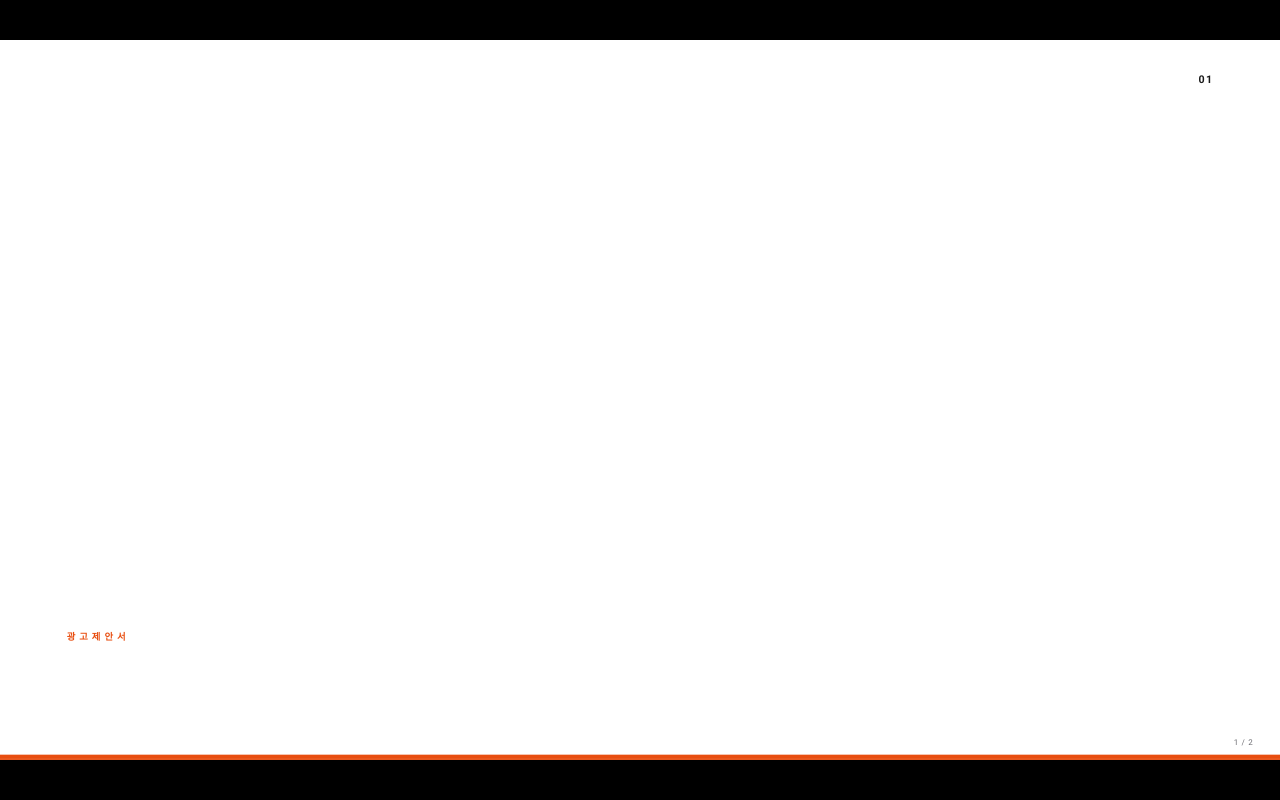
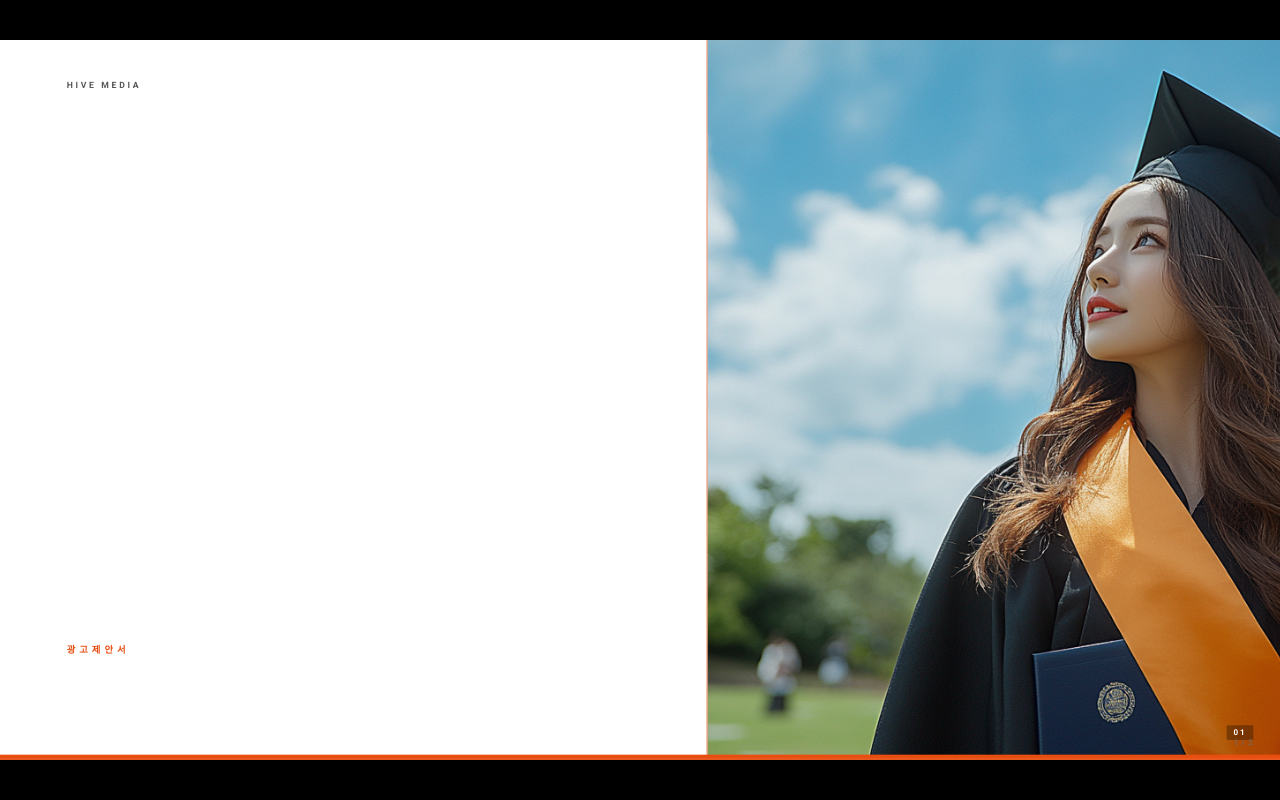
Before and after one commit to minjunbyeon-netizen/service-adproposal-js, a Flask app: template templates/presentation_clean.html in a window 1280 px wide. Run offline with Flask 3, Linux system fonts and the light colour scheme; the template is opened without the code that fills it, so the values that code supplies are empty.

Commit message:
feat: 표지 Half-split 레이아웃 (B안) — 좌측 텍스트 / 우측 졸업생 이미지

```diff
--- a/templates/presentation_clean.html
+++ b/templates/presentation_clean.html
@@ -83,16 +83,20 @@ body{font-family:'Roboto','Noto Sans KR',-apple-system,sans-serif;font-weight:40
 .slide{position:absolute;top:0;left:0;width:100%;height:100%;display:flex;flex-direction:column;justify-content:center;overflow:hidden;visibility:hidden;opacity:0}
 .slide.active{visibility:visible;opacity:1}
 
-/* 커버 */
-.slide-cover{background:#fff;padding:60px 100px;justify-content:flex-end}
+/* 커버 (B안 Half-split) */
+.slide-cover{background:#fff;padding:0;overflow:hidden}
+.cover-split{display:flex;width:100%;height:100%}
+.cover-left{flex:1;padding:80px 100px;display:flex;flex-direction:column;justify-content:flex-end;border-right:1px solid #E84E10;position:relative}
+.cover-right{flex:1;overflow:hidden;background:#F5F5F5}
+.cover-right img{width:100%;height:100%;object-fit:cover;display:block}
 .cover-logo{position:absolute;top:52px;left:100px;height:52px;width:auto;object-fit:contain}
-.cover-agency{position:absolute;top:60px;right:100px;font-size:13px;color:#58595B;letter-spacing:1px}
-.cover-body{padding-bottom:80px}
+.cover-agency{position:absolute;top:60px;left:100px;font-size:13px;color:#58595B;letter-spacing:4px;font-weight:700}
+.cover-body{padding-bottom:40px}
 .cover-label{font-size:14px;color:#E84E10;letter-spacing:6px;text-transform:uppercase;font-weight:700;margin-bottom:24px}
-.cover-title{font-size:120px;font-weight:700;line-height:0.95;color:#1A1A1A;margin-bottom:36px;word-break:keep-all;letter-spacing:-3px}
-.cover-meta{font-size:18px;color:#58595B;line-height:1.9;letter-spacing:0.5px}
-.cover-bar{position:absolute;bottom:0;left:0;right:0;height:8px;background:#E84E10}
-.cover-pagenum{position:absolute;top:50px;right:100px;font-size:16px;font-weight:700;color:#1A1A1A;letter-spacing:2px}
+.cover-title{font-size:96px;font-weight:700;line-height:0.95;color:#1A1A1A;margin-bottom:36px;word-break:keep-all;letter-spacing:-3px}
+.cover-meta{font-size:17px;color:#58595B;line-height:1.9;letter-spacing:0.3px}
+.cover-bar{position:absolute;bottom:0;left:0;right:0;height:8px;background:#E84E10;z-index:10}
+.cover-pagenum{position:absolute;bottom:30px;right:40px;font-size:12px;font-weight:700;color:#fff;letter-spacing:3px;z-index:10;background:rgba(0,0,0,0.3);padding:4px 10px;border-radius:2px}
 
 /* 디바이더 -- 주황 배경, 텍스트만 */
 .slide-divider{background:#E84E10;padding:0;justify-content:center;align-items:center}
@@ -273,6 +277,9 @@ body{font-family:'Roboto','Noto Sans KR',-apple-system,sans-serif;font-weight:40
 <div class="deck" id="deck">
 
 <div class="slide slide-cover active">
+  <div class="cover-split">
+    <div class="cover-left">
+      <div class="cover-agency">HIVE MEDIA</div>
       <div class="cover-body">
         <div class="cover-label">광고제안서</div>
         <div class="cover-title">{{ title }}</div>
@@ -281,6 +288,11 @@ body{font-family:'Roboto','Noto Sans KR',-apple-system,sans-serif;font-weight:40
           {% if project %} &nbsp;|&nbsp; {{ project }}{% endif %}
           {% if budget %}<br>예산 {{ budget }}{% endif %}
           {% if duration %} &nbsp;|&nbsp; {{ duration }}{% endif %}
+        </div>
+      </div>
+    </div>
+    <div class="cover-right">
+      <img src="/assets/image/new/graduate.png" alt="영산대 졸업생">
     </div>
   </div>
   <div class="cover-pagenum">01</div>
```
Also changed, not shown: index.html (+20 -8 lines). Lines whose indentation alone changed are shown as unchanged.
